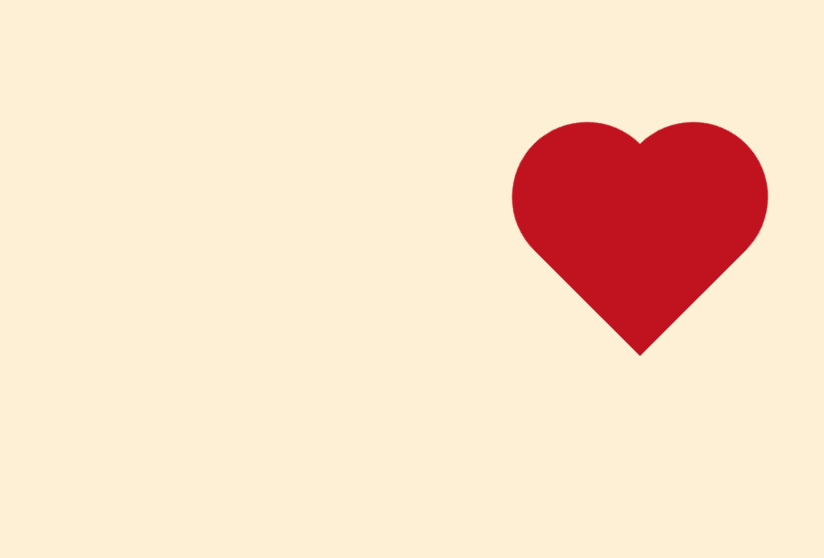
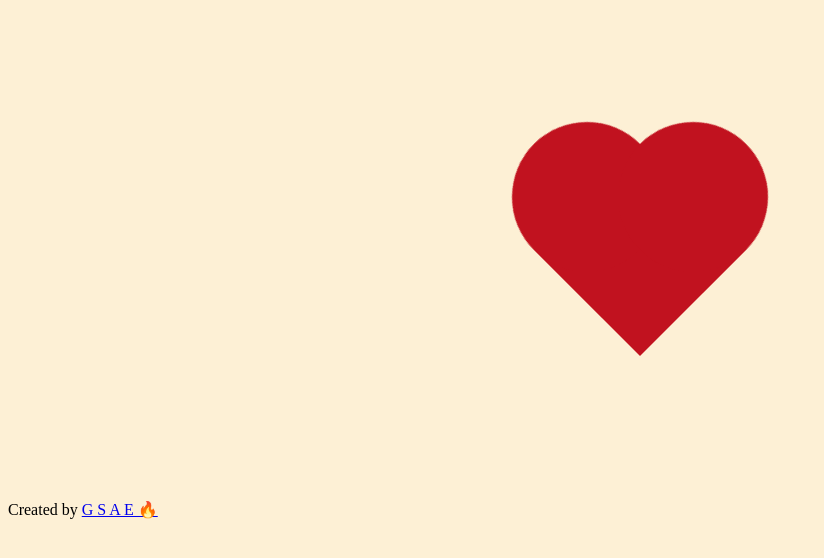
Before and after one commit to SaiAmareswar/heart-beat, a plain HTML site: page index.html in a window 1280 px wide. Shown: the whole page, without its empty margins (0-824 px from the left). Drawn offline with Linux system fonts and the light colour scheme.

Commit message:
Heart Beat

```diff
--- a/index.html
+++ b/index.html
@@ -8,5 +8,13 @@
   </head>
   <body>
     <div class="heart"></div>
+    <div class="create">
+      Created by
+      <span
+        ><a href="https://github.com/SaiAmareswar" target="_blank"
+          >G S A E 🔥</a
+        ></span
+      >
+    </div>
   </body>
 </html>
```
